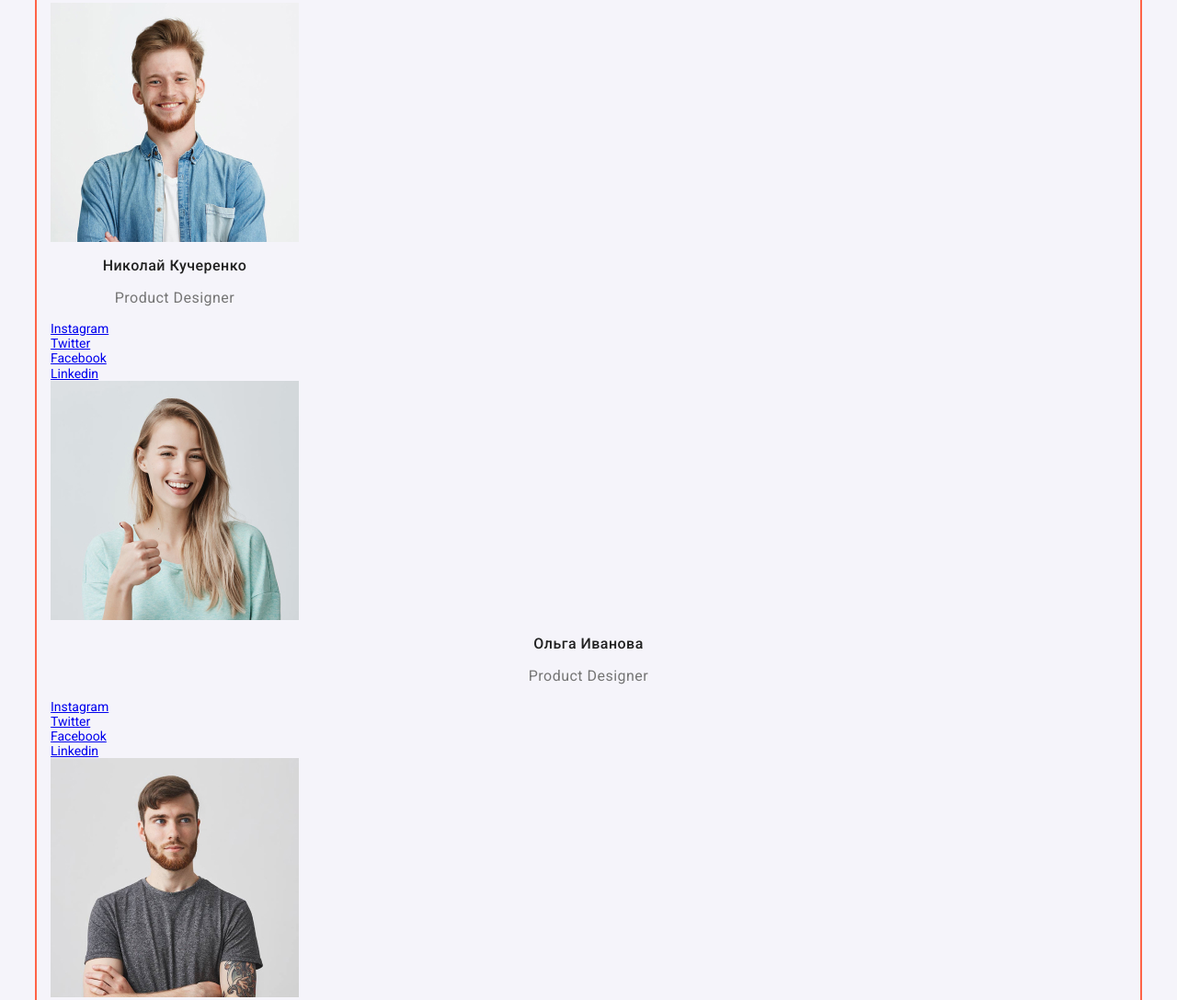
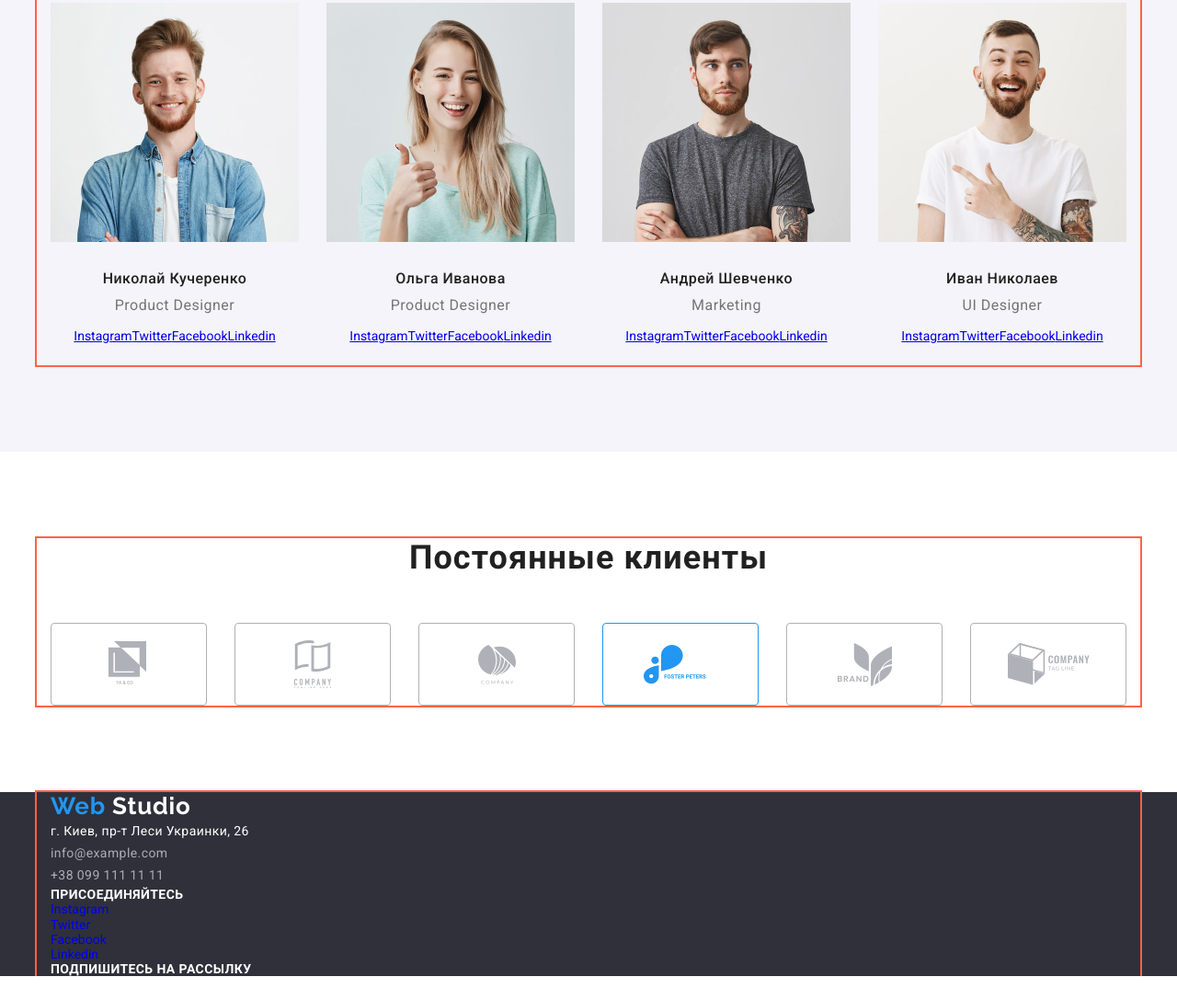
Before and after one commit to catherin-k/goit-markup-hw-03, a plain HTML site: page index.html in a window 1280 px wide. Shown: the part 1795-2882 px from the top of the page at 92% size. After the commit the page ends 2856 px from the top, so only its background shows below. Drawn offline with nearby package versions, Linux system fonts and the light colour scheme.

Commit message:
Додає позиціювання секціям команда і кліенти

```diff
--- a/css/styles.css
+++ b/css/styles.css
@@ -239,9 +239,20 @@ span.accent {
 }
 .list.team {
   display: flex;
+  flex-wrap: wrap;
+}
+.team-item {
+  width: calc((100% - 30px * 3) / 4);
+  margin-right: 30px;
+  padding-bottom: 24px;
+}
+.team-item:nth-child(4n) {
+  margin-right: 0;
 }
 
 .member-name {
+  margin-top: 30px;
+  margin-bottom: 10px;
   font-weight: 500;
   font-size: 16px;
   line-height: 1.188;
@@ -251,6 +262,7 @@ span.accent {
   color: var(--title-text-color);
 }
 .position {
+  margin-top: 0px;
   font-weight: 400;
   font-size: 16px;
   line-height: 1.188;
@@ -260,6 +272,23 @@ span.accent {
 
   color: var(--primary-text-color);
 }
+.team.socials {
+  display: flex;
+  justify-content: center;
+}
+
+/* Clients */
+.clients.list {
+  display: flex;
+}
+.clients-item {
+  width: calc((100% - 30px * 5) / 6);
+  margin-right: 30px;
+}
+.clients-item:nth-child(6n) {
+  margin-right: 0;
+}
+
 /* Footer */
 footer {
   background-color: var(--background-color-footer);
--- a/index.html
+++ b/index.html
@@ -130,7 +130,7 @@
         <div class="container">
           <h2 class="title">Наша команда</h2>
           <ul class="list team">
-            <li>
+            <li class="team-item">
               <img
                 src="./images/team/nikolay-kucherenko.jpg"
                 width="270"
@@ -139,7 +139,7 @@
               />
               <h3 class="member-name">Николай Кучеренко</h3>
               <p lang="en" class="position">Product Designer</p>
-              <ul class="list">
+              <ul class="team socials list ">
                 <li>
                   <a
                     href="https://www.instagram.com/"
@@ -178,9 +178,9 @@
                 </li>
               </ul>
             </li>
-          </ul>
-          <ul class="list">
-            <li>
+
+
+            <li class="team-item">
               <img
                 src="./images/team/olga-ivanova.jpg"
                 width="270"
@@ -189,7 +189,7 @@
               />
               <h3 class="member-name">Ольга Иванова</h3>
               <p lang="en" class="position">Product Designer</p>
-              <ul class="list">
+              <ul class="team socials list">
                 <li>
                   <a
                     href="https://www.instagram.com/"
@@ -228,9 +228,8 @@
                 </li>
               </ul>
             </li>
-          </ul>
-          <ul class="list">
-            <li>
+
+            <li class="team-item">
               <img
                 src="./images/team/andrey-shevchenko.jpg"
                 width="270"
@@ -239,7 +238,7 @@
               />
               <h3 class="member-name">Андрей Шевченко</h3>
               <p lang="en" class="position">Marketing</p>
-              <ul class="list">
+              <ul class="team socials list">
                 <li>
                   <a
                     href="https://www.instagram.com/"
@@ -278,9 +277,8 @@
                 </li>
               </ul>
             </li>
-          </ul>
-          <ul class="list">
-            <li>
+
+            <li class="team-item">
               <img
                 src="./images/team/ivan-nikolaev.jpg"
                 width="270"
@@ -289,7 +287,7 @@
               />
               <h3 class="member-name">Иван Николаев</h3>
               <p lang="en" class="position">UI Designer</p>
-              <ul class="list">
+              <ul class="team socials list">
                 <li>
                   <a
                     href="https://www.instagram.com/"
@@ -326,7 +324,7 @@
                     >Linkedin</a
                   >
                 </li>
-              </ul>
+
             </li>
           </ul>
         </div>
@@ -335,33 +333,33 @@
       <section class="section">
         <div class="container">
           <h2 class="title">Постоянные клиенты</h2>
-          <ul class="list">
-            <li>
+          <ul class="clients list">
+            <li class="clients-item">
               <a href=""
                 ><img src="./images/clients/client-1.svg" alt="Клиент-1"
               /></a>
             </li>
-            <li>
+            <li class="clients-item">
               <a href=""
                 ><img src="./images/clients/client-2.svg" alt="Клиент-2"
               /></a>
             </li>
-            <li>
+            <li class="clients-item">
               <a href=""
                 ><img src="./images/clients/client-3.svg" alt="Клиент-3"
               /></a>
             </li>
-            <li>
+            <li class="clients-item">
               <a href=""
                 ><img src="./images/clients/client-4.svg" alt="Клиент-4"
               /></a>
             </li>
-            <li>
+            <li class="clients-item">
               <a href=""
                 ><img src="./images/clients/client-5.svg" alt="Клиент-5"
               /></a>
             </li>
-            <li>
+            <li class="clients-item">
               <a href=""
                 ><img src="./images/clients/client-6.svg" alt="Клиент-6"
               /></a>
```
